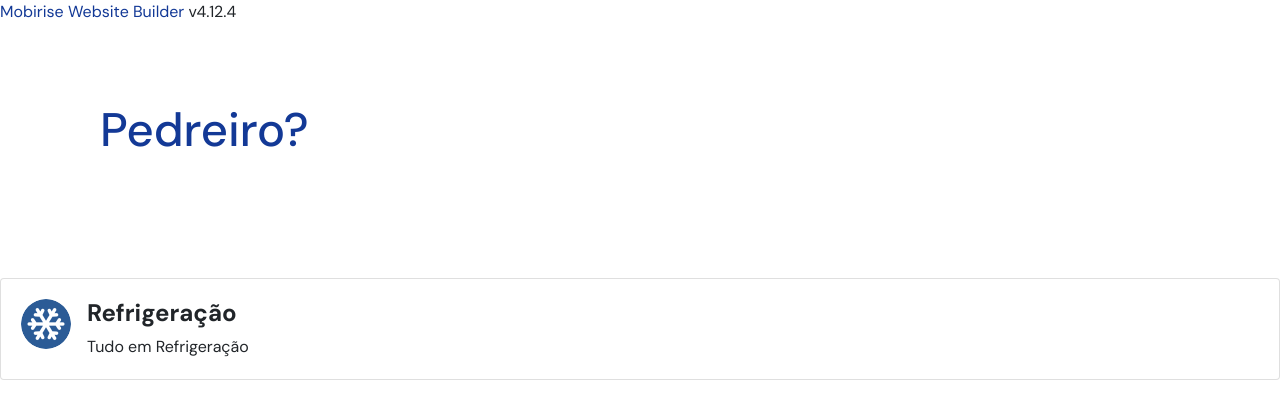
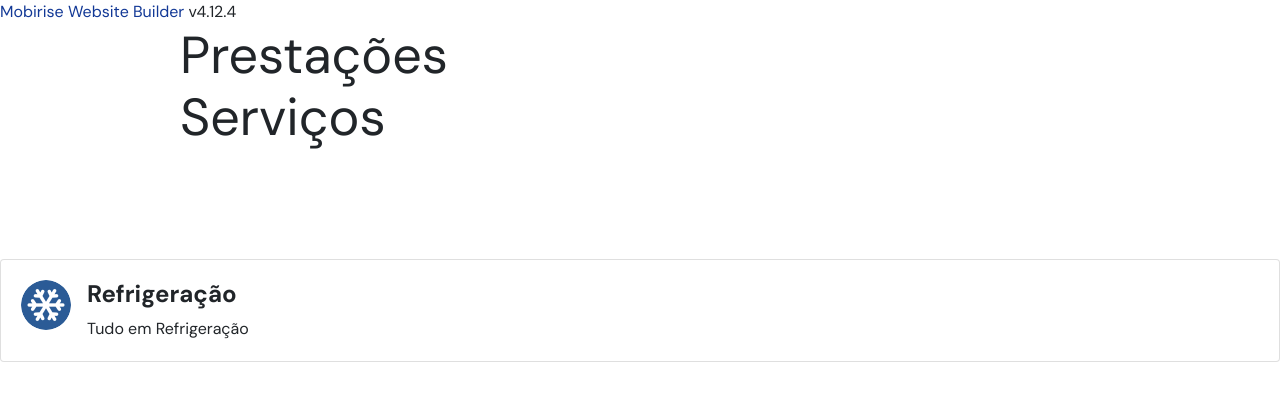
Before and after one commit to conectado-10/mobrise, a PHP site: page /page8.html in a window 1280 px wide. Shown: the top 419 px of the page. Run offline with PHP 8.4, Linux system fonts and the light colour scheme; some libraries are stand-ins or nearby versions.

Commit message:
create github pages

```diff
--- a/assets/mobirise/css/mbr-additional.css
+++ b/assets/mobirise/css/mbr-additional.css
@@ -2076,69 +2076,41 @@ section.lazy-placeholder:after {
 @isScrollToTopButton: false;
 @isPublish: true;
 
-.cid-s6as1JmCJJ {
-@paddingTop: 0;
+.cid-zup5JsLHak {
+@fullScreen: false;
+@paddingTop: 1;
 @paddingBottom: 0;
-@bgColor: #232323;
-@uname__10: "file:///C:/Users/bacho/AppData/Local/Mobirise.com/Mobirise/projects/project-2020-07-29_123711/assets/images/promo%C3%A7%C3%A3o_%C3%A9_aqui___1_-removebg-preview-810x308.png";
-@uname__11: true;
-@uname__12: #073b4c;
+@showArrow: false;
+@showTitle: true;
+@showSubTitle: false;
+@showText: false;
+@showButtons: false;
+@slantTop: 0;
+@slantBottom: 0;
+@uname__12: "https://i.imgur.com/faJTWBo.png";
+@uname__13: #073b4c;
 @bg-value: #073b4c;
 @bg-type: "color";
 @bg-color-value: #073b4c;
 @bg-parallax: false;
 @overlay: false;
-@overlayColor: #465052;
-@overlayOpacity: 0.5;
+@overlayColor: #232323;
+@overlayOpacity: 0.4;
 
-padding-top: (@paddingTop * 15px);
-padding-bottom: (@paddingBottom * 15px);
+-webkit-clip-path: polygon(0 unit(@slantTop, ~"%"), 100% 0%, 100% unit(@slantBottom, ~"%"), 0% 100%);
+clip-path: polygon(0 unit(@slantTop, ~"%"), 100% 0%, 100% unit(@slantBottom, ~"%"), 0% 100%);
+& when not (@fullScreen) {
+  padding-top: (@paddingTop * 15px);
+  padding-bottom: (@paddingBottom * 15px);
+}
+& when (@bg-type = 'image') {
+  background-image: url(../../../@bg-value);
+}
 & when (@bg-type = 'color') {
   background-color: @bg-value;
 }
-& when (@bg-type = 'image') {
-  background-image: url(../../../@bg-value);
-}
-& when (@bg-type = 'video') {
-}
-.mbr-section {
-  text-align: center;
-  color: #fff;
-}
-.banner-heading .cont {
-  color: #fff ;
-  font-size: 47px;
-  font-weight: 500;
-  text-decoration: none;
-  display: block;
-}
-.banner-heading P {
-  color: #fff;
-  padding-bottom: 20px;
-  font-size: 19px;
-  font-weight: 400;
-}
-.banner-heading span p {
-  color: #cd0e00;
-}
-.btn {
-  display: inline-block;
-  background-color: #ff7200;
-  color: #fff;
-  font-weight: 400;
-  text-align: center;
-  white-space: nowrap;
-  vertical-align: middle;
-  -webkit-user-select: none;
-  -moz-user-select: none;
-  -ms-user-select: none;
-  user-select: none;
-  border: 1px solid #ff7200;
-  padding: .375rem .75rem;
-  font-size: 1rem;
-  line-height: 1.5;
-  border-radius: .25rem;
-  transition: color 0.15s ease-in-out, background-color 0.15s ease-in-out, border-color 0.15s ease-in-out, box-shadow 0.15s ease-in-out;
+H1 {
+  text-align: left;
 }
 }
 
--- a/page1.html
+++ b/page1.html
@@ -103,7 +103,7 @@
     </div>
 </section>
 
-<section class="mbr-section" id="witsec-modal-window-block-2s" data-rv-view="64">
+<section class="mbr-section" id="witsec-modal-window-block-2s" data-rv-view="172">
 
 	<style>
 	/* Let's not animate the contents of modal windows */
--- a/page8.html
+++ b/page8.html
@@ -11,11 +11,12 @@
 
 
   <title>prestação de serviços</title>
+  <link rel="stylesheet" href="assets/web/assets/mobirise-icons/mobirise-icons.css">
   <link rel="stylesheet" href="assets/tether/tether.min.css">
-  <link rel="stylesheet" href="assets/facebook-plugin/style.css">
   <link rel="stylesheet" href="assets/bootstrap/css/bootstrap.min.css">
   <link rel="stylesheet" href="assets/bootstrap/css/bootstrap-grid.min.css">
   <link rel="stylesheet" href="assets/bootstrap/css/bootstrap-reboot.min.css">
+  <link rel="stylesheet" href="assets/facebook-plugin/style.css">
   <link rel="stylesheet" href="assets/theme/css/style.css">
   <link rel="preload" as="style" href="assets/mobirise/css/mbr-additional.css"><link rel="stylesheet" href="assets/mobirise/css/mbr-additional.css" type="text/css">
 
@@ -23,88 +24,26 @@
 
 </head>
 <body>
-  <section class="mbr-section typewriter_heading cid-s6as1JmCJJ" id="design-block-4l">
+  <section class="cid-zup5JsLHak" id="design-block-zup5JsLHak">
 
 
-    <!---->
-    <!--Overlay-->
 
- <div class="banner-sektion banner-overlay" id="home">
-    <div class="container text-left">
-        <div class="col-md-12 col-xs-12">
-            <div class="banner-heading ">
-                <div class="cont"><span>Clientes,<span><br><span class="typewrite text-primary" data-period="2000" data-type="[ &quot;Diarista?&quot;, &quot;Pedreiro?&quot;, &quot;Refrigereção&quot;, &quot;Eletricista?&quot; ]">
-                    <span class="wrap"></span></span></span></span></div>
-                <p>O QUE VOCÊS DESEJA?.</p>
+
+
+    <div class="container align-center">
+        <div class="row justify-content-md-center">
+            <div class="mbr-white col-md-10">
+                <h1 class="mbr-section-title mbr-bold pb-3 mbr-fonts-style display-1">Prestações<br>Serviços<br><br></h1>
+
+
+
             </div>
         </div>
     </div>
 
-</div>
-  <script>
-    //made by vipul mirajkar thevipulm.appspot.com
-var TxtType = function(el, toRotate, period) {
-        this.toRotate = toRotate;
-        this.el = el;
-        this.loopNum = 0;
-        this.period = parseInt(period, 10) || 2000;
-        this.txt = '';
-        this.tick();
-        this.isDeleting = false;
-    };
-
-    TxtType.prototype.tick = function() {
-        var i = this.loopNum % this.toRotate.length;
-        var fullTxt = this.toRotate[i];
-
-        if (this.isDeleting) {
-        this.txt = fullTxt.substring(0, this.txt.length - 1);
-        } else {
-        this.txt = fullTxt.substring(0, this.txt.length + 1);
-        }
-
-        this.el.innerHTML = '<span class="wrap">'+this.txt+'</span>';
-
-        var that = this;
-        var delta = 200 - Math.random() * 100;
-
-        if (this.isDeleting) { delta /= 2; }
-
-        if (!this.isDeleting && this.txt === fullTxt) {
-        delta = this.period;
-        this.isDeleting = true;
-        } else if (this.isDeleting && this.txt === '') {
-        this.isDeleting = false;
-        this.loopNum++;
-        delta = 500;
-        }
-
-        setTimeout(function() {
-        that.tick();
-        }, delta);
-    };
-
-    window.onload = function() {
-        var elements = document.getElementsByClassName('typewrite');
-        for (var i=0; i<elements.length; i++) {
-            var toRotate = elements[i].getAttribute('data-type');
-            var period = elements[i].getAttribute('data-period');
-            if (toRotate) {
-              new TxtType(elements[i], JSON.parse(toRotate), period);
-            }
-        }
-        // INJECT CSS
-        var css = document.createElement("style");
-        css.type = "text/css";
-        css.innerHTML = ".typewrite > .wrap { border-right: 0.08em solid #fff}";
-        document.body.appendChild(css);
-    };
-
-    </script>
-
 </section>
 
-<br class="cid-s6a1eHRZJ5" id="custom-html-4e" data-rv-view="95"><br class="cid-s6a1eHRZJ5" id="custom-html-4e" data-rv-view="95"><div class="card promoting-card cid-s6a1eHRZJ5" id="custom-html-4e" data-rv-view="95">
+<br class="cid-s6a1eHRZJ5" id="custom-html-4e" data-rv-view="203"><div class="card promoting-card cid-s6a1eHRZJ5" id="custom-html-4e" data-rv-view="203">
 
   <!-- Card content -->
   <div class="card-body d-flex flex-row">
@@ -128,10 +67,10 @@ var TxtType = function(el, toRotate, period) {
   <script src="assets/web/assets/jquery/jquery.min.js"></script>
   <script src="assets/popper/popper.min.js"></script>
   <script src="assets/tether/tether.min.js"></script>
+  <script src="assets/bootstrap/js/bootstrap.min.js"></script>
   <script src="https://connect.facebook.net/en_US/sdk.js#xfbml=1&version=v2.5"></script>
   <script src="https://apis.google.com/js/plusone.js"></script>
   <script src="assets/facebook-plugin/facebook-script.js"></script>
-  <script src="assets/bootstrap/js/bootstrap.min.js"></script>
   <script src="assets/smoothscroll/smooth-scroll.js"></script>
   <script src="assets/theme/js/script.js"></script>
   <script src="assets/witsec-mailform/witsec-mailform.js"></script>
```
Also changed, not shown: page4.html (+7 -7 lines), page9.html (+10 -10 lines), 1 other file.
